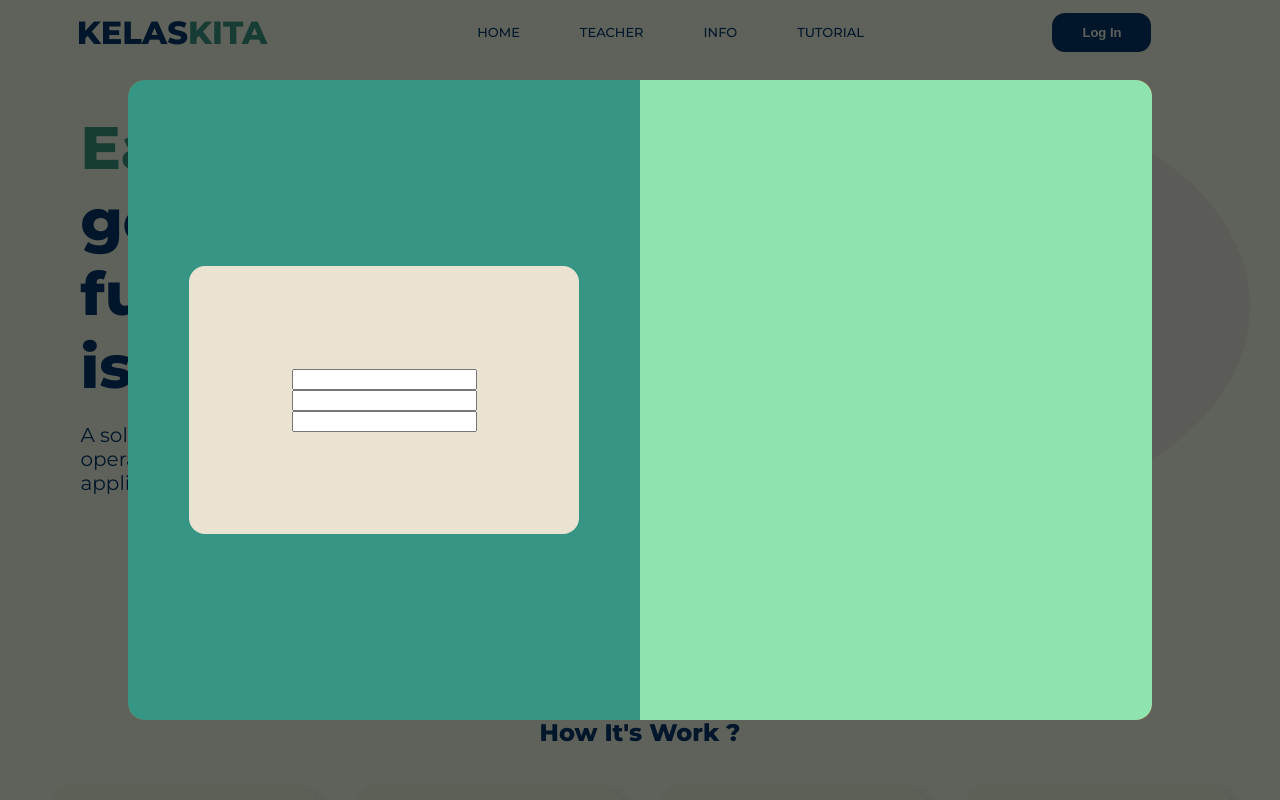
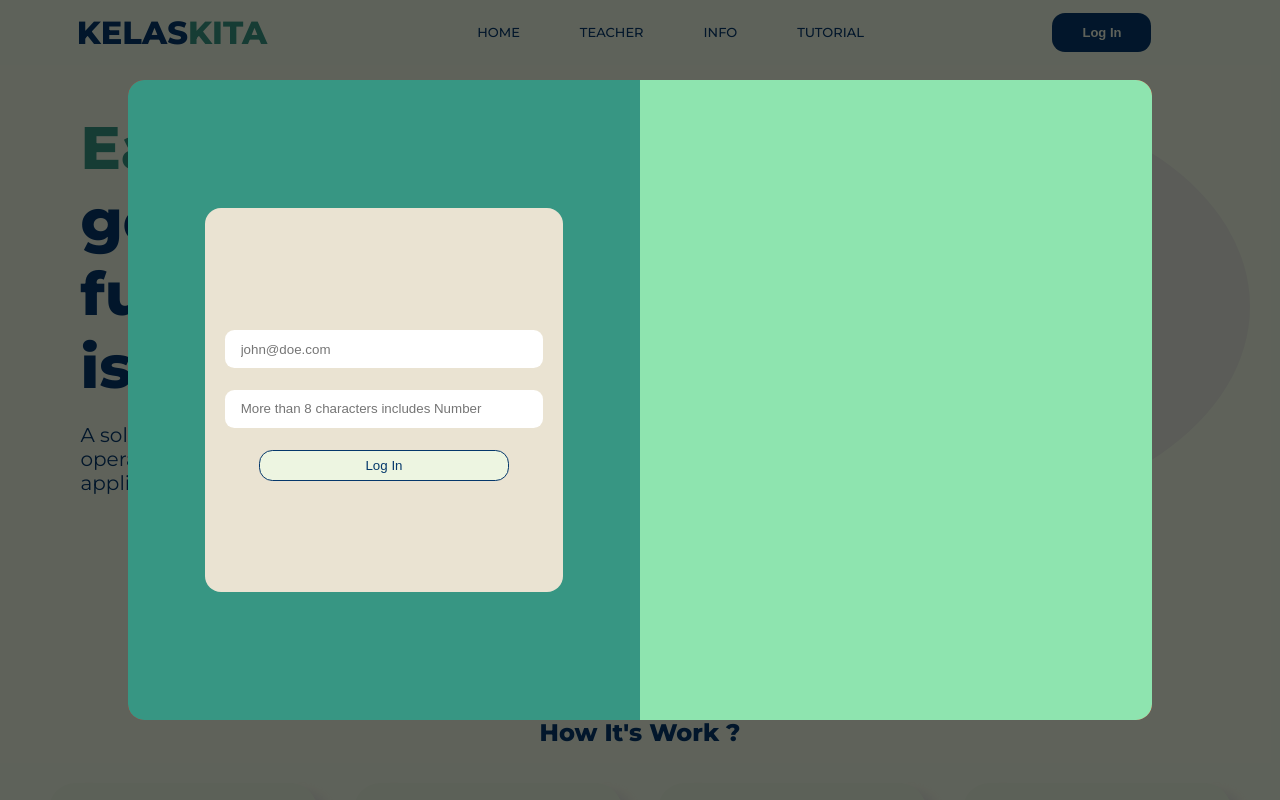
Before and after one commit to sutanarief/KelasKita, a React (Create React App) app: page / in a window 1280 px wide. Both pictures are taken after a click on the button "Log In". Shown: the top 800 px of the page. Built offline with nearby package versions, Linux system fonts and the light colour scheme; some icons are missing.

Commit message:
add styled input

```diff
--- a/src/components/Modal.tsx
+++ b/src/components/Modal.tsx
@@ -1,14 +1,17 @@
-import React from 'react'
+import React, { useState } from 'react'
 import {
   Background,
   ModalWrapper,
   ModalLeftWrapper,
   ModalRightWrapper,
-  ModalContent
+  ModalContent,
+  ModalButton,
+  ModalForm
 } from '../styles/Modal.style'
 
 import {
-  TextInput
+  TextInput,
+  InputLabel
 } from '../styles/Input.style'
 
 type ModalProps = {
@@ -18,6 +21,13 @@ type ModalProps = {
 
 const Modal:React.FC<ModalProps> = ({width, height}) => {
 
+  const [email, setEmail] = useState("")
+  const [password, setPassword] = useState("")
+
+  const handleSubmit = (e: any) => {
+    e.preventDefault()
+    console.log(e.target)
+  }
 
   return (
     <Background>
@@ -27,9 +37,12 @@ const Modal:React.FC<ModalProps> = ({width, height}) => {
       >
         <ModalLeftWrapper>
           <ModalContent>
-            <TextInput/>
-            <TextInput/>
-            <TextInput/>
+            <ModalForm onSubmit={handleSubmit}>
+              {/* <InputLabel></InputLabel> */}
+              <TextInput type="email" placeholder='john@doe.com'/>
+              <TextInput name="password" type="password" placeholder="More than 8 characters includes Number"/>
+              <ModalButton type="submit" >Log In</ModalButton>
+            </ModalForm>
           </ModalContent>
         </ModalLeftWrapper>
         <ModalRightWrapper>
--- a/src/styles/Home.style.ts
+++ b/src/styles/Home.style.ts
@@ -228,7 +228,6 @@ export const PerkPill = styled.div<PropsPill>`
   :hover {
     transform: scale(1.1);
   }
-
 `
 
 export const InfoWrapper = styled.div`
@@ -277,7 +276,7 @@ export const InfoText = styled.h5`
   color: ${colors.darkGreen};
 `
 export const RecentActivityContainer = styled.div`
-  margin: 15% 0 20% 0;
+  margin: 15% 0 5% 0;
   display: flex;
   flex-direction: column;
   overflow: hidden;
--- a/src/styles/Input.style.ts
+++ b/src/styles/Input.style.ts
@@ -3,5 +3,13 @@ import styled from 'styled-components'
 
 
 export const TextInput = styled.input`
-  display: inline-block;
+  margin: 3%;
+  height: .4rem;
+  border-radius: .7em;
+  width: 80%;
+  border: none;
+  outline: none;
+  padding: 1rem;
 `
+
+export const InputLabel = styled.label``
--- a/src/styles/Modal.style.ts
+++ b/src/styles/Modal.style.ts
@@ -42,6 +42,8 @@ export const ModalContentWrapper = styled.div`
 export const ModalLeftWrapper = styled(ModalContentWrapper)`
   background-color: ${colors.darkGreen};
   border-radius: 1em 0 0 1em;
+  display: flex;
+  justify-content: center;
 `
 
 export const ModalRightWrapper = styled(ModalContentWrapper)`
@@ -52,8 +54,42 @@ export const ModalRightWrapper = styled(ModalContentWrapper)`
 export const ModalContent = styled.div`
   display: flex;
   flex-direction: column;
+  justify-content: center;
   align-self: center;
+  align-items: center;
   background-color: ${colors.moreGrey};
-  padding: 20%;
+  /* padding: 20%; */
+  height: 60%;
   border-radius: 1em;
+  width: 70%;
 `
+
+export const ModalButton = styled.button`
+  background-color: ${colors.white};
+  color: ${colors.darkBlue};
+  margin-top: 3%;
+  padding: 2%;
+  border-radius: 1em;
+  border: 1px solid ${colors.darkBlue};
+  outline: none;
+  text-align: center;
+  width: 70%;
+  cursor: pointer;
+  transition: all .1s ease-in-out;
+
+  :hover {
+    transform: scale(1.03);
+    background-color: ${colors.darkBlue};
+    color: ${colors.white};
+  }
+`
+
+export const ModalForm = styled.form`
+  width: 100%;
+  height: 100%;
+  display: flex;
+  justify-content: center;
+  flex-direction: column;
+  align-self: center;
+  align-items: center;
+`
```
